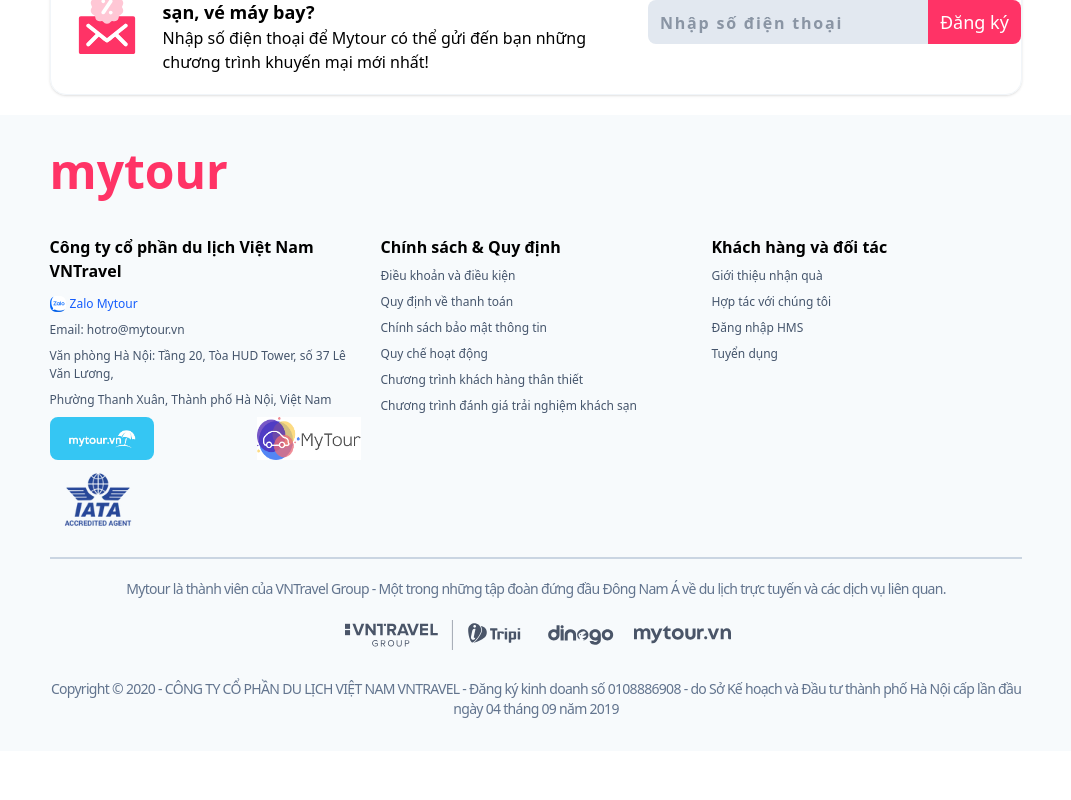
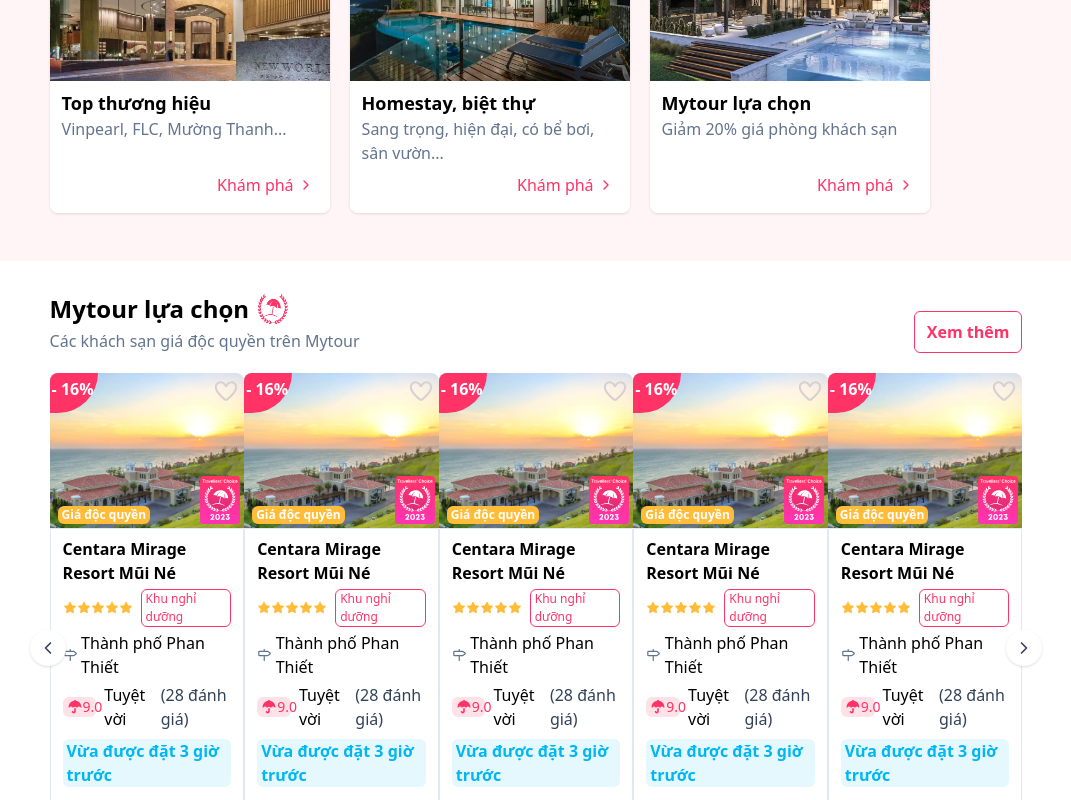
Before and after one commit to dinhthanhhai/booking-hotel-client, a React (Vite) app: page /khach-san in a window 1280 px wide. Shown: the part 2080-2880 px from the top of the page, without its empty margins (104-1175 px from the left). Before the commit the page ends 2717 px from the top, so only its background shows below. Built offline with nearby package versions, Linux system fonts and the light colour scheme.

Commit message:
update: add pagination dots in Carousel components

```diff
--- a/src/components/HomePage/FlashSale.tsx
+++ b/src/components/HomePage/FlashSale.tsx
@@ -5,6 +5,8 @@ import "keen-slider/keen-slider.min.css";
 import { ChevronLeft, ChevronRight } from "lucide-react";
 
 const FlashSale: React.FC = () => {
+  const [currentSlide, setCurrentSlide] = React.useState(0);
+  const [loaded, setLoaded] = React.useState(false);
   const [sliderRef, slider] = useKeenSlider<HTMLDivElement>({
     slides: { perView: 4, spacing: 10 },
     breakpoints: {
@@ -17,6 +19,12 @@ const FlashSale: React.FC = () => {
       "(max-width: 640px)": {
         slides: { perView: 1, spacing: 10 },
       },
+    },
+    slideChanged(slider) {
+      setCurrentSlide(slider.track.details.rel);
+    },
+    created() {
+      setLoaded(true);
     },
   });
 
@@ -105,9 +113,26 @@ const FlashSale: React.FC = () => {
         >
           <ChevronRight className="w-5 h-5 text-gray-700" />
         </button>
+
+        {/* Dots */}
+        {loaded && slider.current && (
+          <div className="omd:hidden absolute flex justify-center gap-2 mt-3 -bottom-3 left-1/2 -translate-x-1/2">
+            {Array.from(
+              Array(slider.current.track.details.slides.length).keys()
+            ).map((idx) => (
+              <button
+                key={idx}
+                onClick={() => slider.current?.moveToIdx(idx)}
+                className={`w-1 h-1 rounded-full ${
+                  currentSlide === idx ? "bg-slate-300" : "bg-white"
+                }`}
+              />
+            ))}
+          </div>
+        )}
       </div>
       <div className="w-full mt-5 flex justify-center">
-        <button className="px-4 py-2 rounded-md border border-[#FF3366] text-[#FF3366]">
+        <button className="px-4 py-2 rounded-md border border-[#FF3366] text-[#FF3366] bg-white omd:bg-transparent">
           Xem thêm
         </button>
       </div>
--- a/src/components/HomePage/HotelByLocation.tsx
+++ b/src/components/HomePage/HotelByLocation.tsx
@@ -13,14 +13,11 @@ const HotelByLocation: React.FC = () => {
       "(max-width: 1024px)": {
         slides: { perView: 4, spacing: 10 },
       },
-      "(max-width: 768px)": {
+      "(max-width: 680px)": {
         slides: { perView: 3, spacing: 10 },
       },
-      "(max-width: 580px)": {
+      "(max-width: 520px)": {
         slides: { perView: 2, spacing: 10 },
-      },
-      "(max-width: 400px)": {
-        slides: { perView: 1, spacing: 10 },
       },
     },
   });
--- a/src/components/HomePage/ListFlight.tsx
+++ b/src/components/HomePage/ListFlight.tsx
@@ -6,6 +6,8 @@ import { ChevronLeft, ChevronRight, ChevronDown } from "lucide-react";
 import { Link } from "react-router-dom";
 
 const ListFlight: React.FC = () => {
+  const [currentSlide, setCurrentSlide] = React.useState(0);
+  const [loaded, setLoaded] = React.useState(false);
   const [sliderRef, slider] = useKeenSlider<HTMLDivElement>({
     slides: { perView: 4, spacing: 15 },
     breakpoints: {
@@ -18,6 +20,12 @@ const ListFlight: React.FC = () => {
       "(max-width: 500px)": {
         slides: { perView: 1, spacing: 10 },
       },
+    },
+    slideChanged(slider) {
+      setCurrentSlide(slider.track.details.rel);
+    },
+    created() {
+      setLoaded(true);
     },
   });
 
@@ -74,6 +82,23 @@ const ListFlight: React.FC = () => {
         >
           <ChevronRight className="w-5 h-5 text-gray-700" />
         </button>
+
+        {/* Dots */}
+        {loaded && slider.current && (
+          <div className="omd:hidden absolute flex justify-center gap-2 mt-3 -bottom-3 left-1/2 -translate-x-1/2">
+            {Array.from(
+              Array(slider.current.track.details.slides.length).keys()
+            ).map((idx) => (
+              <button
+                key={idx}
+                onClick={() => slider.current?.moveToIdx(idx)}
+                className={`w-1 h-1 rounded-full ${
+                  currentSlide === idx ? "bg-[#FF3366]" : "bg-slate-200"
+                }`}
+              />
+            ))}
+          </div>
+        )}
       </div>
     </div>
   );
--- a/src/components/HomePage/MytourChoices.tsx
+++ b/src/components/HomePage/MytourChoices.tsx
@@ -6,6 +6,8 @@ import { ChevronLeft, ChevronRight } from "lucide-react";
 import { Link } from "react-router-dom";
 
 const MytourChoices: React.FC = () => {
+  const [currentSlide, setCurrentSlide] = React.useState(0);
+  const [loaded, setLoaded] = React.useState(false);
   const [sliderRef, slider] = useKeenSlider<HTMLDivElement>({
     slides: { perView: 4, spacing: 10 },
     breakpoints: {
@@ -18,6 +20,12 @@ const MytourChoices: React.FC = () => {
       "(max-width: 640px)": {
         slides: { perView: 1, spacing: 10 },
       },
+    },
+    slideChanged(slider) {
+      setCurrentSlide(slider.track.details.rel);
+    },
+    created() {
+      setLoaded(true);
     },
   });
 
@@ -73,6 +81,23 @@ const MytourChoices: React.FC = () => {
         >
           <ChevronRight className="w-5 h-5 text-gray-700" />
         </button>
+
+        {/* Dots */}
+        {loaded && slider.current && (
+          <div className="omd:hidden absolute flex justify-center gap-2 mt-3 -bottom-3 left-1/2 -translate-x-1/2">
+            {Array.from(
+              Array(slider.current.track.details.slides.length).keys()
+            ).map((idx) => (
+              <button
+                key={idx}
+                onClick={() => slider.current?.moveToIdx(idx)}
+                className={`w-1 h-1 rounded-full ${
+                  currentSlide === idx ? "bg-[#FF3366]" : "bg-slate-200"
+                }`}
+              />
+            ))}
+          </div>
+        )}
       </div>
     </div>
   );
--- a/src/components/HomePage/Prevailing.tsx
+++ b/src/components/HomePage/Prevailing.tsx
@@ -5,6 +5,8 @@ import "keen-slider/keen-slider.min.css";
 import { ChevronLeft, ChevronRight } from "lucide-react";
 
 const Prevailing: React.FC = () => {
+  const [currentSlide, setCurrentSlide] = React.useState(0);
+  const [loaded, setLoaded] = React.useState(false);
   const [sliderRef, slider] = useKeenSlider<HTMLDivElement>({
     slides: { perView: 4, spacing: 10 },
     breakpoints: {
@@ -17,6 +19,12 @@ const Prevailing: React.FC = () => {
       "(max-width: 640px)": {
         slides: { perView: 1, spacing: 10 },
       },
+    },
+    slideChanged(slider) {
+      setCurrentSlide(slider.track.details.rel);
+    },
+    created() {
+      setLoaded(true);
     },
   });
 
@@ -55,6 +63,23 @@ const Prevailing: React.FC = () => {
         >
           <ChevronRight className="w-5 h-5 text-gray-700" />
         </button>
+
+        {/* Dots */}
+        {loaded && slider.current && (
+          <div className="omd:hidden absolute flex justify-center gap-2 mt-3 -bottom-3 left-1/2 -translate-x-1/2">
+            {Array.from(
+              Array(slider.current.track.details.slides.length).keys()
+            ).map((idx) => (
+              <button
+                key={idx}
+                onClick={() => slider.current?.moveToIdx(idx)}
+                className={`w-1 h-1 rounded-full ${
+                  currentSlide === idx ? "bg-[#FF3366]" : "bg-slate-200"
+                }`}
+              />
+            ))}
+          </div>
+        )}
       </div>
     </div>
   );
--- a/src/components/HomePage/StrategicPartner.tsx
+++ b/src/components/HomePage/StrategicPartner.tsx
@@ -5,6 +5,8 @@ import "keen-slider/keen-slider.min.css";
 import { ChevronLeft, ChevronRight } from "lucide-react";
 
 const StrategicPartner: React.FC = () => {
+  const [currentSlide, setCurrentSlide] = React.useState(0);
+  const [loaded, setLoaded] = React.useState(false);
   const [sliderRef, slider] = useKeenSlider<HTMLDivElement>({
     slides: { perView: 4, spacing: 10 },
     breakpoints: {
@@ -17,6 +19,12 @@ const StrategicPartner: React.FC = () => {
       "(max-width: 640px)": {
         slides: { perView: 1, spacing: 10 },
       },
+    },
+    slideChanged(slider) {
+      setCurrentSlide(slider.track.details.rel);
+    },
+    created() {
+      setLoaded(true);
     },
   });
 
@@ -58,6 +66,23 @@ const StrategicPartner: React.FC = () => {
         >
           <ChevronRight className="w-5 h-5 text-gray-700" />
         </button>
+
+        {/* Dots */}
+        {loaded && slider.current && (
+          <div className="omd:hidden absolute flex justify-center gap-2 mt-3 -bottom-3 left-1/2 -translate-x-1/2">
+            {Array.from(
+              Array(slider.current.track.details.slides.length).keys()
+            ).map((idx) => (
+              <button
+                key={idx}
+                onClick={() => slider.current?.moveToIdx(idx)}
+                className={`w-1 h-1 rounded-full ${
+                  currentSlide === idx ? "bg-[#FF3366]" : "bg-slate-200"
+                }`}
+              />
+            ))}
+          </div>
+        )}
       </div>
     </div>
   );
--- a/src/components/hotel/HotelResultCard.tsx
+++ b/src/components/hotel/HotelResultCard.tsx
@@ -49,6 +49,7 @@ const HotelResultCard: React.FC<Props> = ({ className }) => {
             </div>
           ))}
         </div>
+
         {/* Prev Button */}
         {loaded && slider.current && (
           <button
@@ -68,9 +69,10 @@ const HotelResultCard: React.FC<Props> = ({ className }) => {
             <ChevronRight className="w-4 h-4 text-gray-700 hover:text-[#FF3366]" />
           </button>
         )}
+
         {/* Dots */}
         {loaded && slider.current && (
-          <div className="absolute flex justify-center gap-2 mt-3 bottom-1 left-1/2 -translate-x-1/2">
+          <div className="omd:hidden absolute flex justify-center gap-2 mt-3 bottom-1 left-1/2 -translate-x-1/2">
             {Array.from(
               Array(slider.current.track.details.slides.length).keys()
             ).map((idx) => (
--- a/src/pages/HotelHomePage.tsx
+++ b/src/pages/HotelHomePage.tsx
@@ -1,13 +1,13 @@
 import SearchBar from "@/components/search/SearchBar";
 import CouponList from "@/components/HotelHomePage/CouponList";
 import FlashSale from "@/components/HomePage/FlashSale";
-// import HotelByLocation from "@/components/HomePage/HotelByLocation";
-// import Discover from "@/components/HomePage/Discover";
-// import MytourChoices from "@/components/HomePage/MytourChoices";
-// import Prevailing from "@/components/HomePage/Prevailing";
-// import RecentlyViewed from "@/components/HomePage/RecentlyViewed";
-// import StrategicPartner from "@/components/HomePage/StrategicPartner";
-// import ShockPriceHotels from "@/components/HomePage/ShockPriceHotels";
+import HotelByLocation from "@/components/HomePage/HotelByLocation";
+import Discover from "@/components/HomePage/Discover";
+import MytourChoices from "@/components/HomePage/MytourChoices";
+import Prevailing from "@/components/HomePage/Prevailing";
+import RecentlyViewed from "@/components/HomePage/RecentlyViewed";
+import StrategicPartner from "@/components/HomePage/StrategicPartner";
+import ShockPriceHotels from "@/components/HomePage/ShockPriceHotels";
 import TopHotels from "@/components/HomePage/TopHotels";
 import MainHeader from "@/layouts/header/MainHeader";
 import SearchMobile from "@/components/search/SearchMobile";
@@ -24,13 +24,13 @@ export default function HomePage() {
         <CouponList />
       </div>
       <FlashSale />
-      {/* <HotelByLocation />
+      <HotelByLocation />
       <Discover />
       <MytourChoices />
       <Prevailing />
       <RecentlyViewed />
       <StrategicPartner />
-      <ShockPriceHotels /> */}
+      <ShockPriceHotels />
       <TopHotels />
       <div className="custom-page-padding pt-8 pb-5 bg-white">
         <div className="flex flex-col gap-5 lg:flex-row items-center rounded-2xl shadow-sm border-[1px] border-slate-100 px-6 py-5">
```
